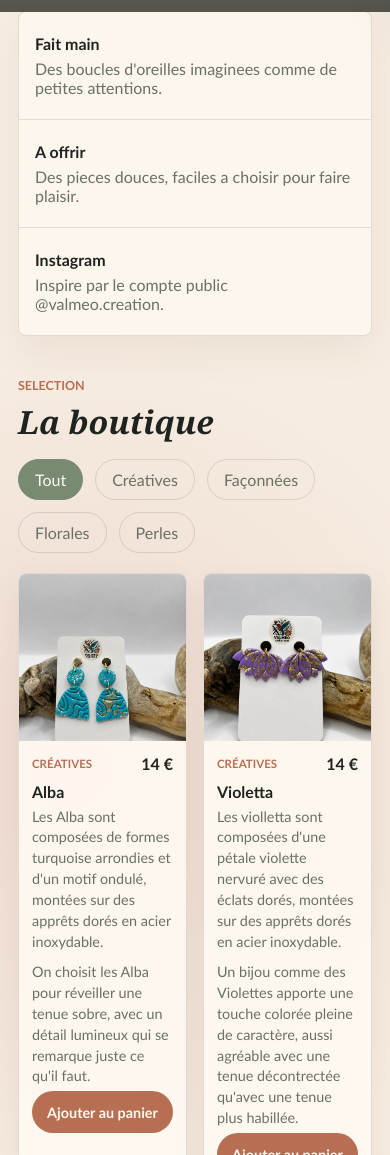
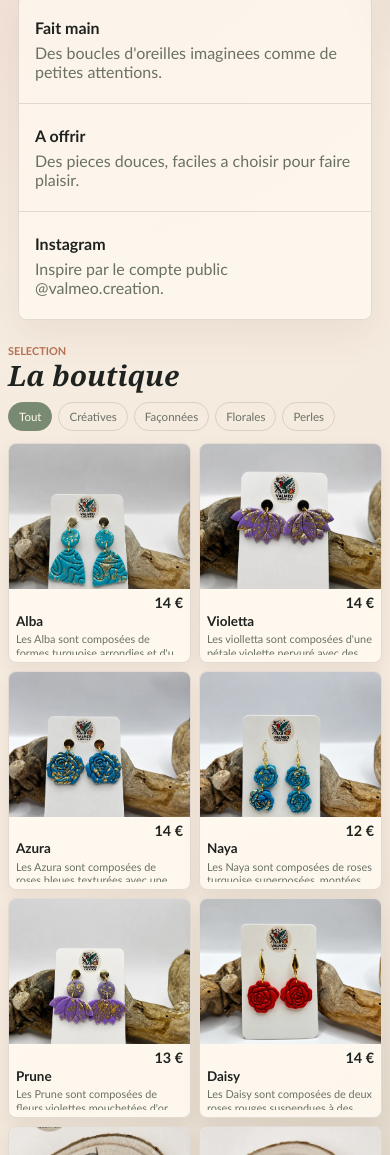
Before and after one commit to didipro-val/valsite, a plain HTML site: page index.html in a window 390 px wide. Shown: the part 845-2000 px from the top of the page. Drawn offline with Linux system fonts and the light colour scheme.

Commit message:
Improve mobile catalogue layout

```diff
--- a/index.html
+++ b/index.html
@@ -8,7 +8,7 @@
       content="Valmeo Creation par Valerie Palacin : boucles d'oreilles et petites merveilles faites main a s'offrir ou a offrir."
     />
     <title>Valmeo Creation | Boutique artisanale</title>
-    <link rel="stylesheet" href="./styles.css?v=10" />
+    <link rel="stylesheet" href="./styles.css?v=11" />
   </head>
   <body>
     <header class="site-header">
@@ -174,6 +174,6 @@
     </aside>
     <div class="overlay" data-overlay></div>
 
-    <script src="./script.js?v=9"></script>
+    <script src="./script.js?v=10"></script>
   </body>
 </html>
--- a/script.js
+++ b/script.js
@@ -1497,6 +1497,12 @@ function paragraphs(text) {
     .join("");
 }
 
+function firstSentence(text) {
+  const normalized = String(text || "").replace(/\s+/g, " ").trim();
+  const match = normalized.match(/^.*?[.!?](?=\s|$)/);
+  return match ? match[0] : normalized;
+}
+
 function renderProducts(filter = "all") {
   const visibleProducts =
     filter === "all" ? products : products.filter((product) => product.category === filter);
@@ -1515,6 +1521,7 @@ function renderProducts(filter = "all") {
             </div>
             <h3>${product.name}</h3>
             <div class="product-description">${paragraphs(product.description)}</div>
+            <p class="product-mobile-description">${firstSentence(product.description)}</p>
             <button class="button primary" type="button" data-add="${product.id}">
               Ajouter au panier
             </button>
--- a/styles.css
+++ b/styles.css
@@ -414,6 +414,10 @@ h3 {
 
 .product-description p:last-child {
   margin-bottom: 0;
+}
+
+.product-content .product-mobile-description {
+  display: none;
 }
 
 .product-content .button {
@@ -835,7 +839,16 @@ body.modal-open {
 
 @media (max-width: 560px) {
   .site-header {
-    padding-inline: 14px;
+    padding: 10px 10px;
+  }
+
+  .brand-mark {
+    width: 38px;
+    height: 38px;
+  }
+
+  .cart-toggle {
+    padding: 8px 10px;
   }
 
   .brand span:last-child,
@@ -854,6 +867,97 @@ body.modal-open {
 
   .hero-actions .button {
     width: 100%;
+  }
+
+  .section {
+    padding: 24px 8px 36px;
+  }
+
+  .section-heading {
+    margin-bottom: 12px;
+  }
+
+  .section-heading .eyebrow {
+    margin-bottom: 4px;
+    font-size: 0.68rem;
+  }
+
+  .section-heading h2 {
+    margin-bottom: 0;
+    font-size: 1.75rem;
+  }
+
+  .filters {
+    gap: 6px;
+    margin: 0 -8px 10px;
+    padding: 0 8px 2px;
+    overflow-x: auto;
+    scrollbar-width: none;
+  }
+
+  .filters::-webkit-scrollbar {
+    display: none;
+  }
+
+  .filter {
+    flex: 0 0 auto;
+    padding: 7px 10px;
+    font-size: 0.72rem;
+  }
+
+  .product-grid {
+    gap: 8px;
+  }
+
+  .product-card {
+    box-shadow: 0 7px 18px rgba(96, 67, 45, 0.08);
+  }
+
+  .product-image {
+    aspect-ratio: 1 / 0.8;
+  }
+
+  .product-content {
+    padding: 7px;
+  }
+
+  .product-meta {
+    justify-content: flex-end;
+    margin-bottom: 3px;
+  }
+
+  .product-tag,
+  .product-content .button,
+  .product-description {
+    display: none;
+  }
+
+  .price {
+    font-size: 0.9rem;
+    line-height: 1;
+  }
+
+  .product-content h3 {
+    margin-bottom: 3px;
+    overflow: hidden;
+    font-size: 0.84rem;
+    line-height: 1.15;
+    text-overflow: ellipsis;
+    white-space: nowrap;
+  }
+
+  .product-content .product-mobile-description {
+    display: -webkit-box;
+    max-height: 2.1em;
+    min-height: 0;
+    margin: 0;
+    overflow: hidden;
+    color: var(--muted);
+    font-size: 0.68rem;
+    line-height: 1.25;
+    -webkit-box-orient: vertical;
+    -webkit-line-clamp: 2;
+    line-clamp: 2;
   }
 
   .atelier-gallery {
```
